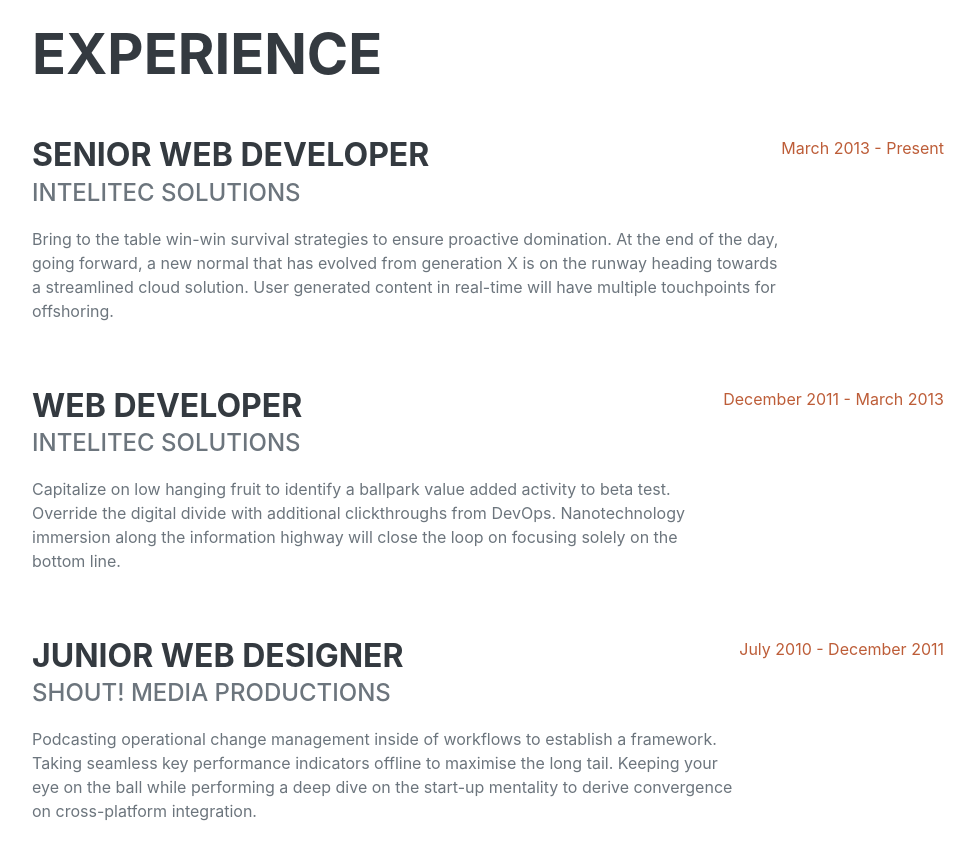
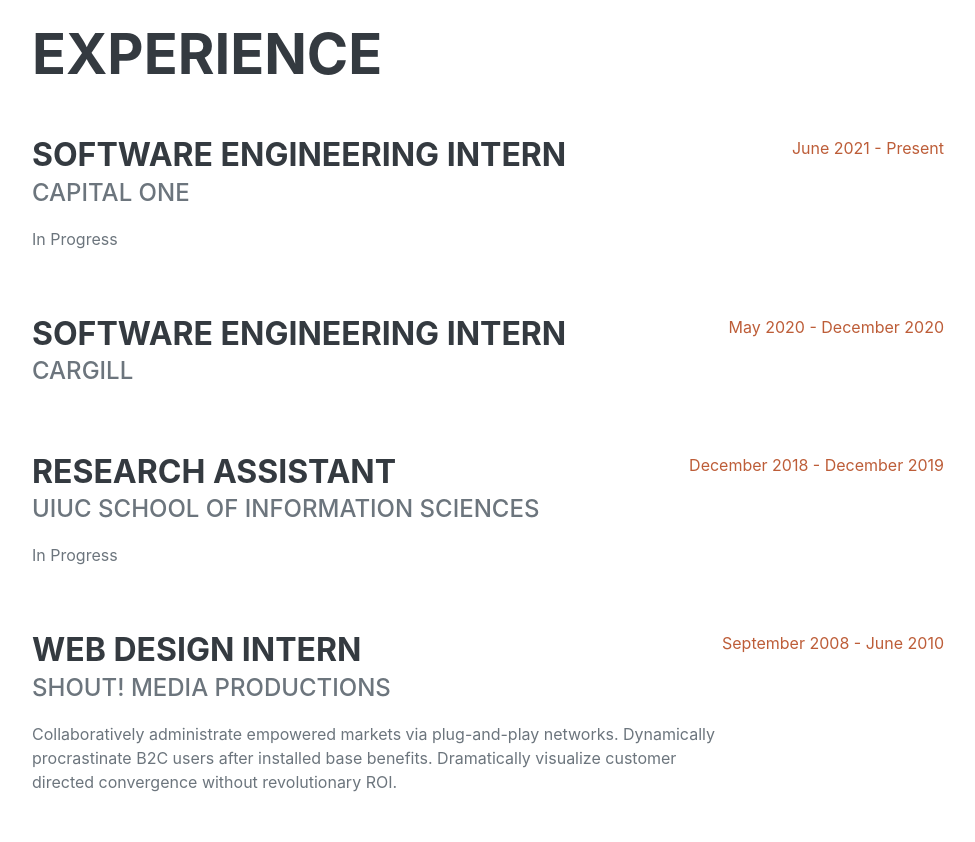
Before and after one commit to hoyishian/hoyishian.github.io, a plain HTML site: page index.html in a window 1280 px wide. Shown: the part 860-1702 px from the top of the page, without its empty margins (288-1263 px from the left). Drawn offline with nearby package versions, Linux system fonts and the light colour scheme; a web font is replaced by a local one.

Commit message:
Addin in partial experience

```diff
--- a/index.html
+++ b/index.html
@@ -47,7 +47,7 @@
                         205 E Clark Street · Champaign, IL 61820 · (217) 974-5482 ·
                         <a href="mailto:ysho2@illinois.edu">ysho2@illinois.edu</a>
                     </div>
-                    <p class="lead mb-5">I am experienced in leveraging agile frameworks to provide a robust synopsis for high level overviews. Iterative approaches to corporate strategy foster collaborative thinking to further the overall value proposition.</p>
+                    <!-- <p class="lead mb-5">I am experienced in leveraging agile frameworks to provide a robust synopsis for high level overviews. Iterative approaches to corporate strategy foster collaborative thinking to further the overall value proposition.</p> -->
                     <div class="social-icons">
                         <a class="social-icon" href="#!"><i class="fab fa-linkedin-in"></i></a>
                         <a class="social-icon" href="#!"><i class="fab fa-github"></i></a>
@@ -63,27 +63,27 @@
                     <h2 class="mb-5">Experience</h2>
                     <div class="d-flex flex-column flex-md-row justify-content-between mb-5">
                         <div class="flex-grow-1">
-                            <h3 class="mb-0">Senior Web Developer</h3>
-                            <div class="subheading mb-3">Intelitec Solutions</div>
-                            <p>Bring to the table win-win survival strategies to ensure proactive domination. At the end of the day, going forward, a new normal that has evolved from generation X is on the runway heading towards a streamlined cloud solution. User generated content in real-time will have multiple touchpoints for offshoring.</p>
+                            <h3 class="mb-0">Software Engineering Intern</h3>
+                            <div class="subheading mb-3">Capital One</div>
+                            <p> In Progress</p>
                         </div>
-                        <div class="flex-shrink-0"><span class="text-primary">March 2013 - Present</span></div>
+                        <div class="flex-shrink-0"><span class="text-primary">June 2021 - Present</span></div>
                     </div>
                     <div class="d-flex flex-column flex-md-row justify-content-between mb-5">
                         <div class="flex-grow-1">
-                            <h3 class="mb-0">Web Developer</h3>
-                            <div class="subheading mb-3">Intelitec Solutions</div>
-                            <p>Capitalize on low hanging fruit to identify a ballpark value added activity to beta test. Override the digital divide with additional clickthroughs from DevOps. Nanotechnology immersion along the information highway will close the loop on focusing solely on the bottom line.</p>
+                            <h3 class="mb-0">Software Engineering Intern</h3>
+                            <div class="subheading mb-3">Cargill</div>
+                            <p></p>
                         </div>
-                        <div class="flex-shrink-0"><span class="text-primary">December 2011 - March 2013</span></div>
+                        <div class="flex-shrink-0"><span class="text-primary">May 2020 - December 2020</span></div>
                     </div>
                     <div class="d-flex flex-column flex-md-row justify-content-between mb-5">
                         <div class="flex-grow-1">
-                            <h3 class="mb-0">Junior Web Designer</h3>
-                            <div class="subheading mb-3">Shout! Media Productions</div>
-                            <p>Podcasting operational change management inside of workflows to establish a framework. Taking seamless key performance indicators offline to maximise the long tail. Keeping your eye on the ball while performing a deep dive on the start-up mentality to derive convergence on cross-platform integration.</p>
+                            <h3 class="mb-0">Research Assistant</h3>
+                            <div class="subheading mb-3">UIUC School of Information Sciences</div>
+                            <p>In Progress</p>
                         </div>
-                        <div class="flex-shrink-0"><span class="text-primary">July 2010 - December 2011</span></div>
+                        <div class="flex-shrink-0"><span class="text-primary">December 2018 - December 2019</span></div>
                     </div>
                     <div class="d-flex flex-column flex-md-row justify-content-between">
                         <div class="flex-grow-1">
```
